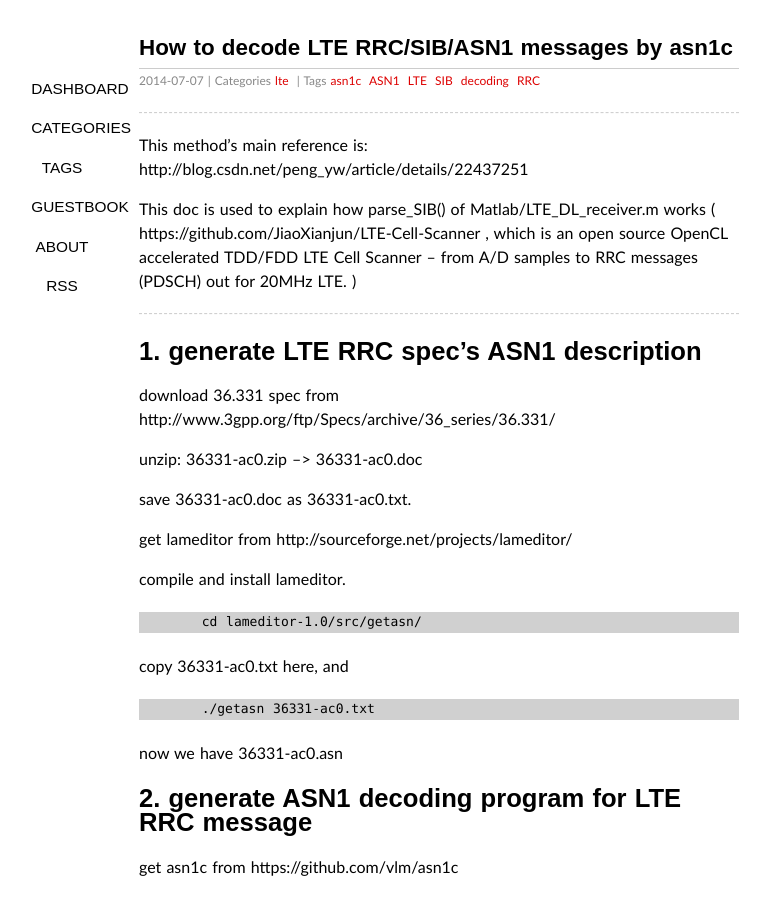
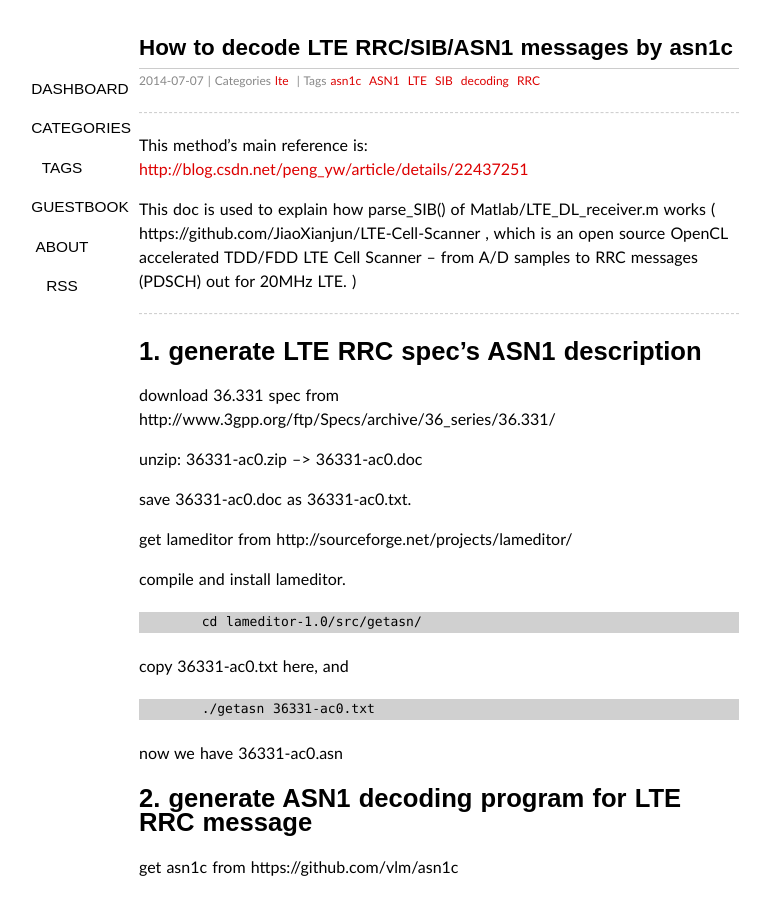
Before and after one commit to sdr-x/sdr-x.github.io, a Jekyll site: the page built from _posts/2014-07-07-LTE-SIB-decoding-by-asn1c.md, in a window 1280 px wide and 900 px high. Shown: the whole window, without its empty margins (201-971 px from the left). Built offline with Jekyll 4.4.1, drawn with Linux system fonts in a browser that asks for light colours; some web fonts are replaced; Markdown is read by kramdown in place of the engine named in the settings; comment, search, counter and statistics services are not loaded.

```diff
--- a/_posts/2014-07-07-LTE-SIB-decoding-by-asn1c.md
+++ b/_posts/2014-07-07-LTE-SIB-decoding-by-asn1c.md
@@ -9,7 +9,7 @@ tags:  asn1c ASN1 LTE SIB decoding RRC
 
 -----------------------------------------------------------------------------------
 
-This method's main reference is: http://blog.csdn.net/peng_yw/article/details/22437251
+This method's main reference is: <http://blog.csdn.net/peng_yw/article/details/22437251>
 
 This doc is used to explain how parse_SIB() of Matlab/LTE_DL_receiver.m works ( https://github.com/JiaoXianjun/LTE-Cell-Scanner , which is an open source OpenCL accelerated TDD/FDD LTE Cell Scanner -- from A/D samples to RRC messages (PDSCH) out for 20MHz LTE. )
 
```
